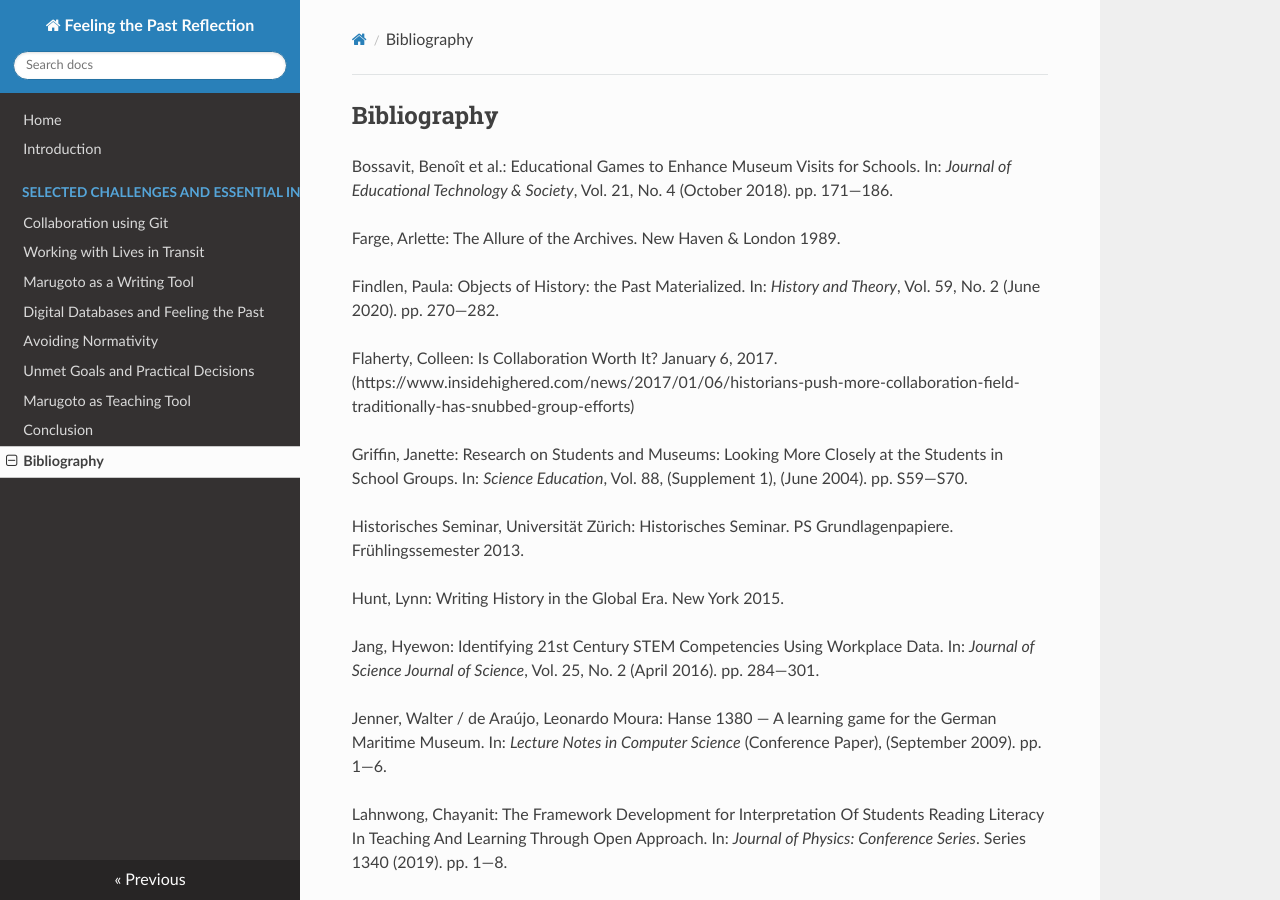
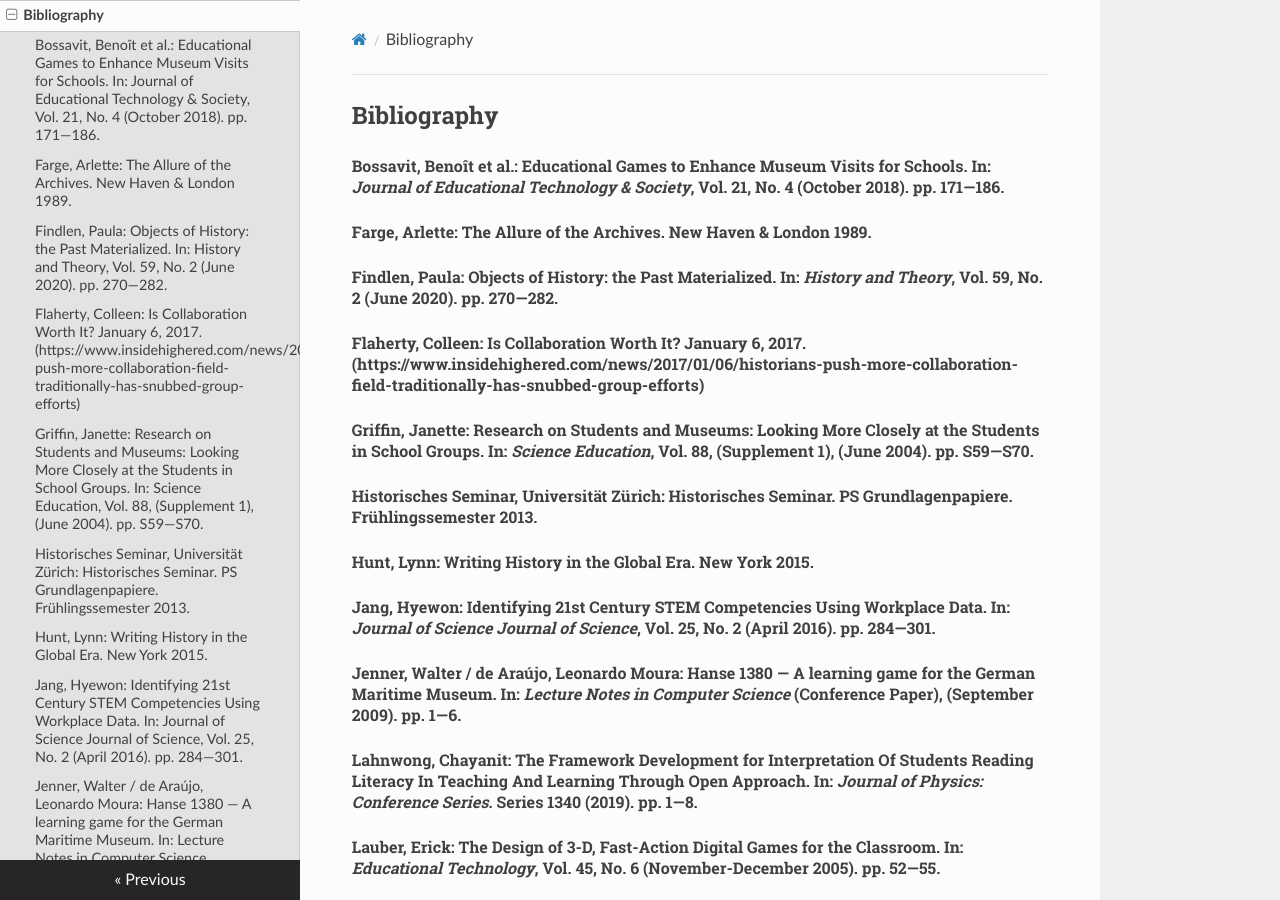
Before and after one commit to henokemp/university-work, an MkDocs documentation site: the page built from docs/bibliography.md, in a window 1280 px wide and 900 px high. Built offline with MkDocs 1.6.1, drawn with Linux system fonts in a browser that asks for light colours; nearby versions of some CDN libraries.

Commit message:
bibliography headers

```diff
--- a/docs/bibliography.md
+++ b/docs/bibliography.md
@@ -1,34 +1,33 @@
 ## Bibliography
 
-Bossavit, Benoît et al.: Educational Games to Enhance Museum Visits for Schools. In: *Journal of Educational Technology & Society*, Vol. 21, No. 4 (October 2018). pp. 171—186.
+###### Bossavit, Benoît et al.: Educational Games to Enhance Museum Visits for Schools. In: *Journal of Educational Technology & Society*, Vol. 21, No. 4 (October 2018). pp. 171—186.
 
-Farge, Arlette: The Allure of the Archives. New Haven & London 1989.
+###### Farge, Arlette: The Allure of the Archives. New Haven & London 1989.
 
-Findlen, Paula: Objects of History: the Past Materialized. In: *History and Theory*, Vol. 59, No. 2 (June 2020). pp. 270—282.
+###### Findlen, Paula: Objects of History: the Past Materialized. In: *History and Theory*, Vol. 59, No. 2 (June 2020). pp. 270—282.
 
-Flaherty, Colleen: Is Collaboration Worth It? January 6, 2017. (https://www.insidehighered.com/news/2017/01/06/historians-push-more-collaboration-field-traditionally-has-snubbed-group-efforts)
+###### Flaherty, Colleen: Is Collaboration Worth It? January 6, 2017. (https://www.insidehighered.com/news/2017/01/06/historians-push-more-collaboration-field-traditionally-has-snubbed-group-efforts)
 
-Griffin, Janette: Research on Students and Museums: Looking More Closely at the Students in School Groups. In: *Science Education*, Vol. 88, (Supplement 1), (June 2004). pp. S59—S70.
+###### Griffin, Janette: Research on Students and Museums: Looking More Closely at the Students in School Groups. In: *Science Education*, Vol. 88, (Supplement 1), (June 2004). pp. S59—S70.
 
-Historisches Seminar, Universität Zürich: Historisches Seminar. PS Grundlagenpapiere. Frühlingssemester 2013.
+###### Historisches Seminar, Universität Zürich: Historisches Seminar. PS Grundlagenpapiere. Frühlingssemester 2013.
 
-Hunt, Lynn: Writing History in the Global Era. New York 2015.
+###### Hunt, Lynn: Writing History in the Global Era. New York 2015.
 
-Jang, Hyewon: Identifying 21st Century STEM Competencies Using Workplace Data. In: *Journal of Science Journal of Science*, Vol. 25, No. 2 (April 2016). pp. 284—301.
+###### Jang, Hyewon: Identifying 21st Century STEM Competencies Using Workplace Data. In: *Journal of Science Journal of Science*, Vol. 25, No. 2 (April 2016). pp. 284—301.
 
-Jenner, Walter / de Araújo, Leonardo Moura: Hanse 1380 — A learning game for the German Maritime Museum. In: *Lecture Notes in Computer Science* (Conference Paper), (September 2009). pp. 1—6.
+###### Jenner, Walter / de Araújo, Leonardo Moura: Hanse 1380 — A learning game for the German Maritime Museum. In: *Lecture Notes in Computer Science* (Conference Paper), (September 2009). pp. 1—6.
 
-Lahnwong, Chayanit: The Framework Development for Interpretation Of Students Reading Literacy In Teaching And Learning Through Open Approach. In: *Journal of Physics: Conference Series*. Series 1340 (2019). pp. 1—8.
+###### Lahnwong, Chayanit: The Framework Development for Interpretation Of Students Reading Literacy In Teaching And Learning Through Open Approach. In: *Journal of Physics: Conference Series*. Series 1340 (2019). pp. 1—8.
 
-Lauber, Erick: The Design of 3-D, Fast-Action Digital Games for the Classroom. In: *Educational Technology*, Vol. 45, No. 6 (November-December 2005). pp. 52—55.
+###### Lauber, Erick: The Design of 3-D, Fast-Action Digital Games for the Classroom. In: *Educational Technology*, Vol. 45, No. 6 (November-December 2005). pp. 52—55.
 
-Mann, Rachel: Paid to Do but Not to Think: Reevaluating the Role of Graduate Student Collaborators. In: Gold, Matthew K. / Klein, Lauren F. (eds.): Debates in the Digital Humanities 2019. Minneapolis 2019. pp. 268—278.
+###### Mann, Rachel: Paid to Do but Not to Think: Reevaluating the Role of Graduate Student Collaborators. In: Gold, Matthew K. / Klein, Lauren F. (eds.): Debates in the Digital Humanities 2019. Minneapolis 2019. pp. 268—278.
 
-Milligan Ian: Illusionary Order: Online Databases, Optical Character Recognition, and Canadian History, 1997–2010. In: *Canadian Historical Review*, Vol. 94, No. 4 (2013). 540–569. Citation from: Putnam 2016.
+###### Milligan Ian: Illusionary Order: Online Databases, Optical Character Recognition, and Canadian History, 1997–2010. In: *Canadian Historical Review*, Vol. 94, No. 4 (2013). 540–569. Citation from: Putnam 2016.
 
-Pérez-Colado, Víctor Manuel et al.: Simplifying the Creation of Adventure Serious Games with Educational-Oriented Features. In: *Journal of Educational Technology & Society*, Vol. 22, No. 3 (July 2019). pp. 32—46.
+###### Pérez-Colado, Víctor Manuel et al.: Simplifying the Creation of Adventure Serious Games with Educational-Oriented Features. In: *Journal of Educational Technology & Society*, Vol. 22, No. 3 (July 2019). pp. 32—46.
 
-Putnam, Lara: The Transnational and the Text-Searchable: Digitized
-Sources and the Shadows They Cast. In: *The American Historical Review*, Vol. 121, No. 2 (April 2016). pp. 377–402.
+###### Putnam, Lara: The Transnational and the Text-Searchable: Digitized Sources and the Shadows They Cast. In: *The American Historical Review*, Vol. 121, No. 2 (April 2016). pp. 377–402.
 
-Trouillot, Michel-Rolph: Silencing the Past. Boston 1995.
+###### Trouillot, Michel-Rolph: Silencing the Past. Boston 1995.
--- a/docs/goals-decisions.md
+++ b/docs/goals-decisions.md
@@ -1,5 +1,3 @@
-### Unmet Goals and Practical Decisions
-
 ### Unmet Goals and Practical Decisions
 
 By choosing the open approach mentioned in the previous paragraph some insights, which I intended to convey, were not successfully communicated. This conclusion is based on the feedback during the beta. One such example is the idea behind the second task of the game, where the player has to choose which object corresponds to a data-set. The choice of the player does not affect the later stages of the game and at no point is there feedback regarding if the choice was correct or false. The aim here was to show the volatility of the work in a collection, that even the people working and creating the databases are sometimes not certain what they are looking at, as well as that the databases historians are working with will not be perfect. Based on the feedback during May, these insights were not communicated successfully. A different approach was chosen in the *Lives in Transit* version. Here later in the game the collection manager mentions that he found an inventory number on one of the objects and was able to connect it to the data-set. The player now has some feedback regarding their choice but is not confronted with the uncertainty of the work in a collection. I am not sure how I can communicate this without losing the open interpretative approach.
```
Also changed, not shown: docs/index.md (+1 -1 lines).
